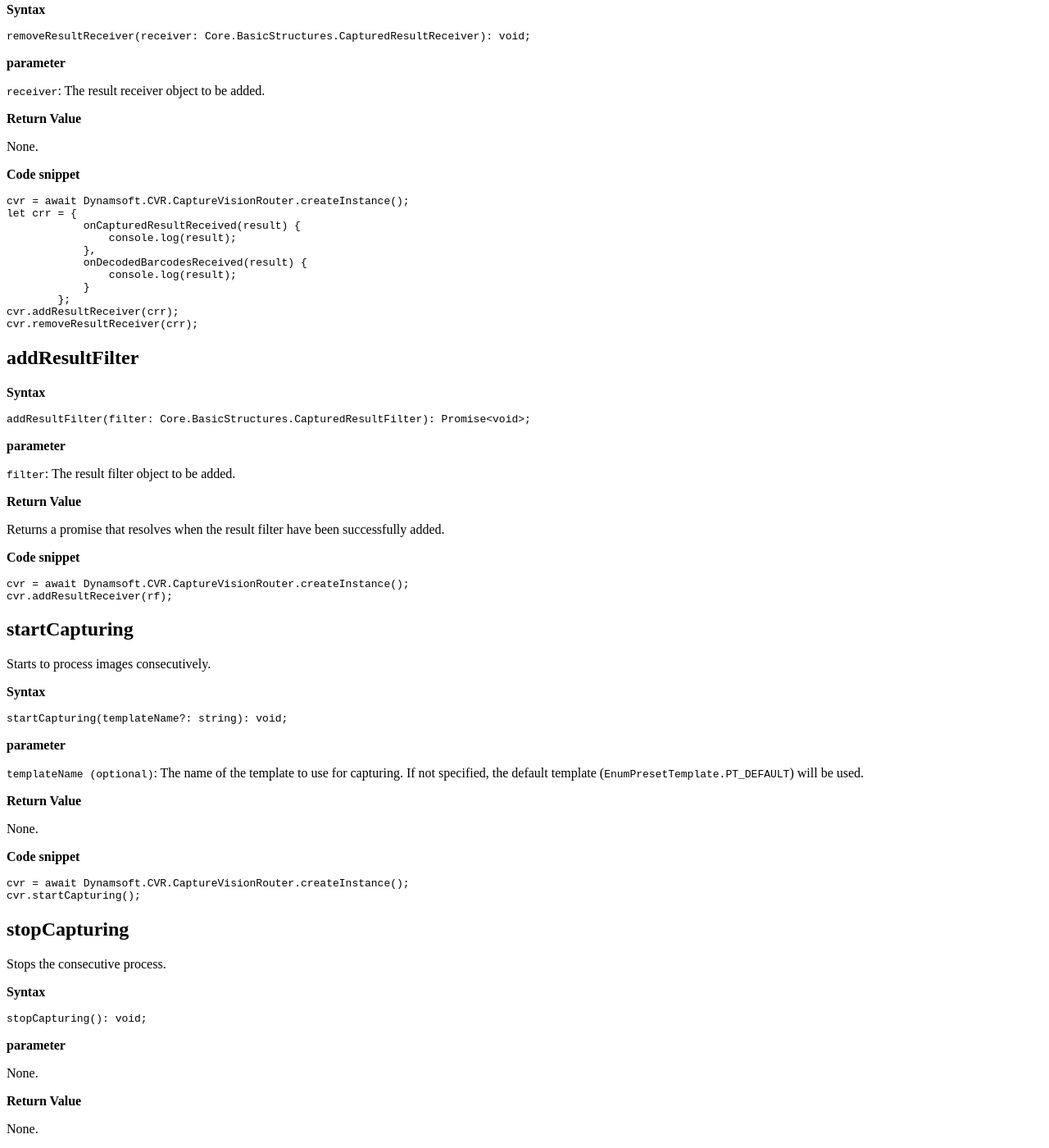
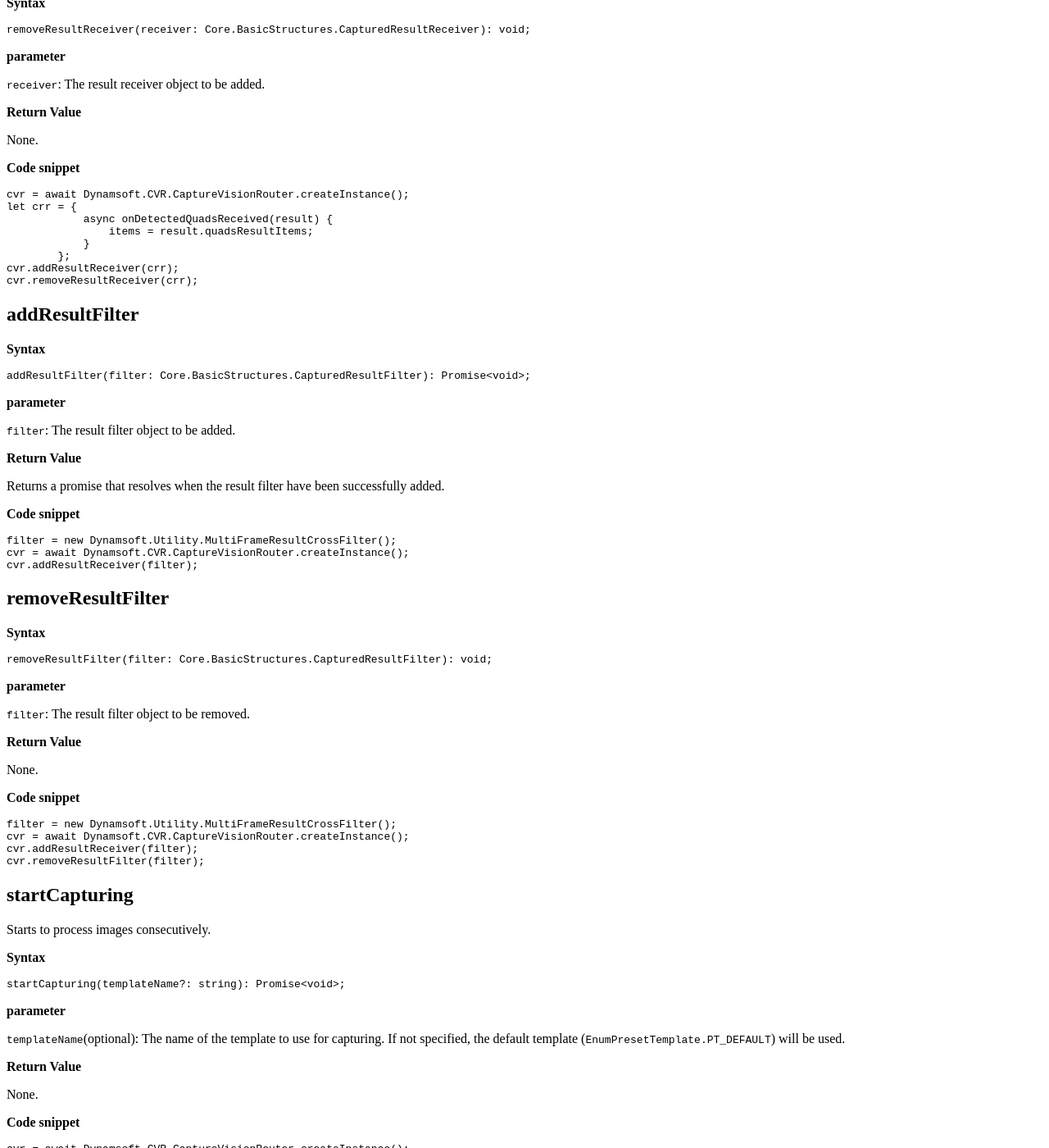
Before and after one commit to dynamsoft-docs/capture-vision-docs-js, a Jekyll site: the page built from programming/javascript/api-reference/capture-vision-router/multiple-file-processing.md, in a window 1280 px wide and 1400 px high, scrolled down 3114 px. Shown: the whole window at 82% size. Built offline with Jekyll 4.4.1, drawn with Linux system fonts in a browser that asks for light colours; some of the changed text lies outside the part shown.

Commit message:
fix bugs

````diff
--- a/programming/javascript/api-reference/capture-vision-router/multiple-file-processing.md
+++ b/programming/javascript/api-reference/capture-vision-router/multiple-file-processing.md
@@ -10,7 +10,7 @@ breadcrumbText: CVR JavaScript CaptureVisionRouter
 permalink: /programming/javascript/api-reference/capture-vision-router/multiple-file-processing.html
 ---
 
-# CaptureVisionRouterMultiple File Processing
+# CaptureVisionRouter Multiple File Processing
 
 | API Name                                                            | Description                                                                     |
 | ------------------------------------------------------------------- | ------------------------------------------------------------------------------- |
@@ -21,6 +21,7 @@ permalink: /programming/javascript/api-reference/capture-vision-router/multiple-
 | [addResultReceiver()](#addresultreceiver)                           | Adds an object as the receiver of captured results.                             |
 | [removeResultReceiver()](#removeresultreceiver)                     | Removes an object which was added as a receiver of captured results.            |
 | [addResultFilter()](#addresultfilter)                               | Adds a result filter to the capture process for filtering non-essential results.|
+| [removeResultFilter()](#removeresultfilter)                         | Removes a result filter for filtering non-essential results.                    |
 | [startCapturing()](#startcapturing)                                 | Starts to process images consecutively.                                         |
 | [stopCapturing()](#stopcapturing)                                   | Stops the consecutive process.                                                  |
 
@@ -219,10 +220,8 @@ None.
 ```javascript
 cvr = await Dynamsoft.CVR.CaptureVisionRouter.createInstance();
 let crr = {
-            onCapturedResultReceived(result) {
-                console.log(result);
-            },
-            onDecodedBarcodesReceived(result) {
+            async onDetectedQuadsReceived(result) {
+                items = result.quadsResultItems;
             }
         };
 cvr.addResultReceiver(crr);
@@ -251,11 +250,8 @@ None.
 ```javascript
 cvr = await Dynamsoft.CVR.CaptureVisionRouter.createInstance();
 let crr = {
-            onCapturedResultReceived(result) {
-                console.log(result);
-            },
-            onDecodedBarcodesReceived(result) {
-                console.log(result);
+            async onDetectedQuadsReceived(result) {
+                items = result.quadsResultItems;
             }
         };
 cvr.addResultReceiver(crr);
@@ -281,8 +277,34 @@ Returns a promise that resolves when the result filter have been successfully ad
 **Code snippet**
 
 ```javascript
+filter = new Dynamsoft.Utility.MultiFrameResultCrossFilter();
 cvr = await Dynamsoft.CVR.CaptureVisionRouter.createInstance();
-cvr.addResultReceiver(rf);
+cvr.addResultReceiver(filter);
+```
+
+## removeResultFilter
+
+**Syntax**
+
+```typescript
+removeResultFilter(filter: Core.BasicStructures.CapturedResultFilter): void;
+```
+
+**parameter**
+
+`filter`: The result filter object to be removed.
+
+**Return Value**
+
+None.
+
+**Code snippet**
+
+```javascript
+filter = new Dynamsoft.Utility.MultiFrameResultCrossFilter();
+cvr = await Dynamsoft.CVR.CaptureVisionRouter.createInstance();
+cvr.addResultReceiver(filter);
+cvr.removeResultFilter(filter);
 ```
 
 ## startCapturing
@@ -292,12 +314,12 @@ Starts to process images consecutively.
 **Syntax**
 
 ```typescript
-startCapturing(templateName?: string): void;
+startCapturing(templateName?: string): Promise<void>;
 ```
 
 **parameter**
 
-`templateName (optional)`: The name of the template to use for capturing. If not specified, the default template (`EnumPresetTemplate.PT_DEFAULT`) will be used.
+`templateName`(optional): The name of the template to use for capturing. If not specified, the default template (`EnumPresetTemplate.PT_DEFAULT`) will be used.
 
 **Return Value**
 
````
Also changed, not shown: programming/javascript/api-reference/capture-vision-router/capture-vision-router-module.md (+1 -0 lines), programming/javascript/api-reference/capture-vision-router/instantiate.md (+4 -4 lines).
